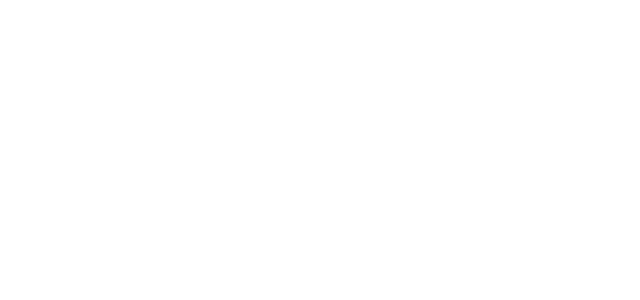
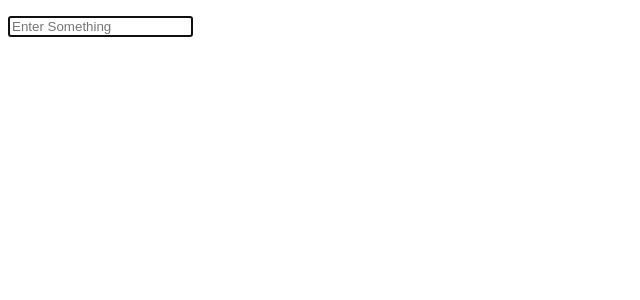
Before and after one commit to Ujjal-ENG/functional-react, a React (Create React App) app in the folder react-project-template/: page / in a window 1280 px wide. Shown: the top 300 px of the page, without its empty margins (0-640 px from the left). Built offline with nearby package versions, Linux system fonts and the light colour scheme.

Commit message:
here i learn the useRef hooks

```diff
--- a/react-project-template/src/App.js
+++ b/react-project-template/src/App.js
@@ -1,7 +1,12 @@
 import React from 'react';
+import Form from './components/Form';
 
 const App = () => {
-    return <div></div>;
+    return (
+        <div>
+            <Form />
+        </div>
+    );
 };
 
 export default App;
--- /dev/null
+++ b/react-project-template/src/components/Form.js
@@ -0,0 +1,19 @@
+import React, { useEffect, useRef } from 'react';
+
+const Form = () => {
+    const inputRef = useRef(null);
+
+    useEffect(() => {
+        inputRef.current.focus();
+    }, []);
+
+    return (
+        <div>
+            <p>
+                <input ref={inputRef} type="text" placeholder="Enter Something" />
+            </p>
+        </div>
+    );
+};
+
+export default Form;
```
